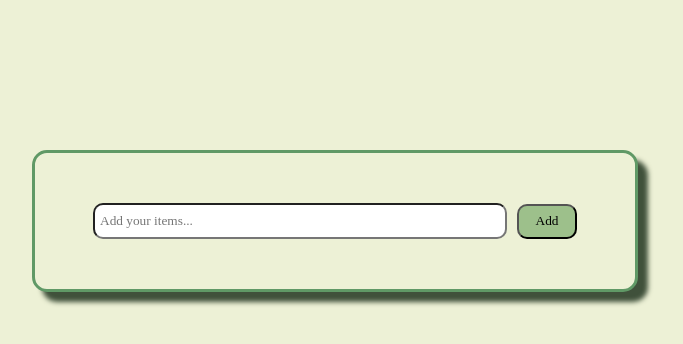
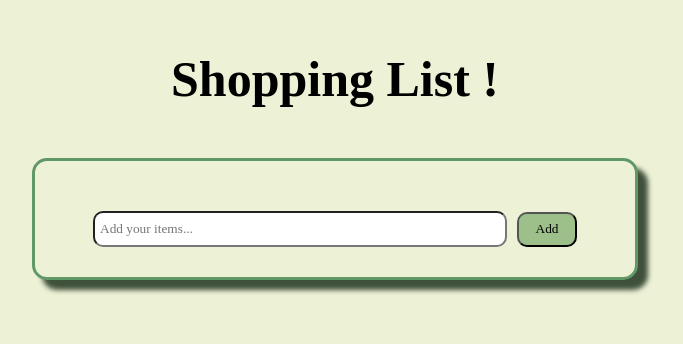
Before and after one commit to Mehrnaz-Khorrami/shopping-list, a React (Create React App) app: page / in a window 1280 px wide. Shown: the top 344 px of the page, without its empty margins (305-988 px from the left). Built offline with nearby package versions, Linux system fonts and the light colour scheme; a web font is replaced by a local one.

Commit message:
add a header for title of project and last styled

```diff
--- a/src/App.css
+++ b/src/App.css
@@ -6,18 +6,23 @@
 
 }
 
+h1 {
+  text-align: center;
+  margin-top: 50px;
+  font-size: 50px;
+}
 .container{
   border: solid 3px #609966;
   border-radius: 15px;
   box-shadow: 10px 10px 5px #40513b;
-  margin: 150px auto;
+  margin: 50px auto;
   width: 600px;
 }
 .input {
   display: flex;
   align-items: center;
   justify-content: center;
-  margin: 50px;
+  margin: 50px 50px 30px 50px;
 
 }
 
@@ -48,10 +53,10 @@ li, .delete{
 
 li{
   margin-left: 60px;
-
+  font-size: 20px;
 }
 .delete {
-  margin-right: 60px;
+  margin-right: 55px;
   display: flex;
   align-items: center;
   justify-content: center;
--- a/src/App.js
+++ b/src/App.js
@@ -29,6 +29,7 @@ function App() {
 
   return (
     <div className="App">
+      <h1>Shopping List !</h1>
       <div className='container'>
       <div className='input'>
       <input type="text" placeholder='Add your items...' value={input} onChange={handleChange}/>
```
